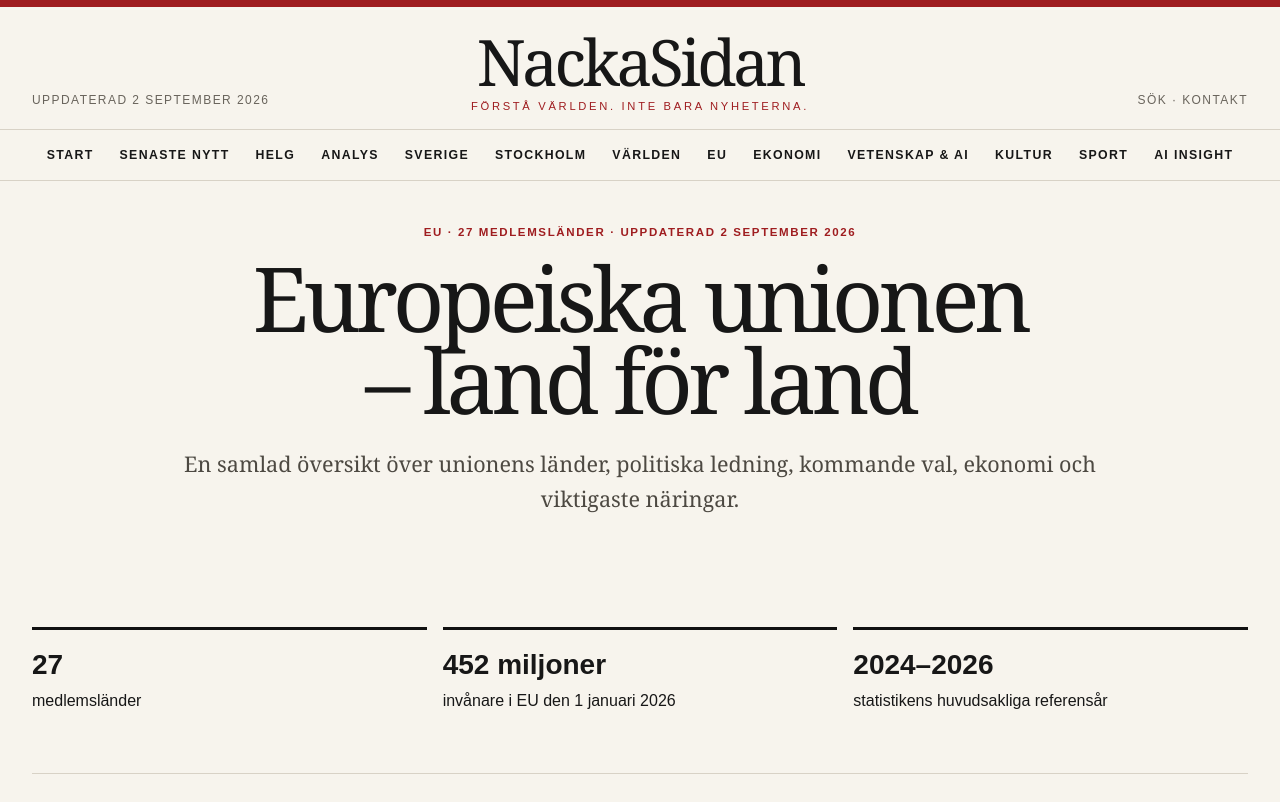
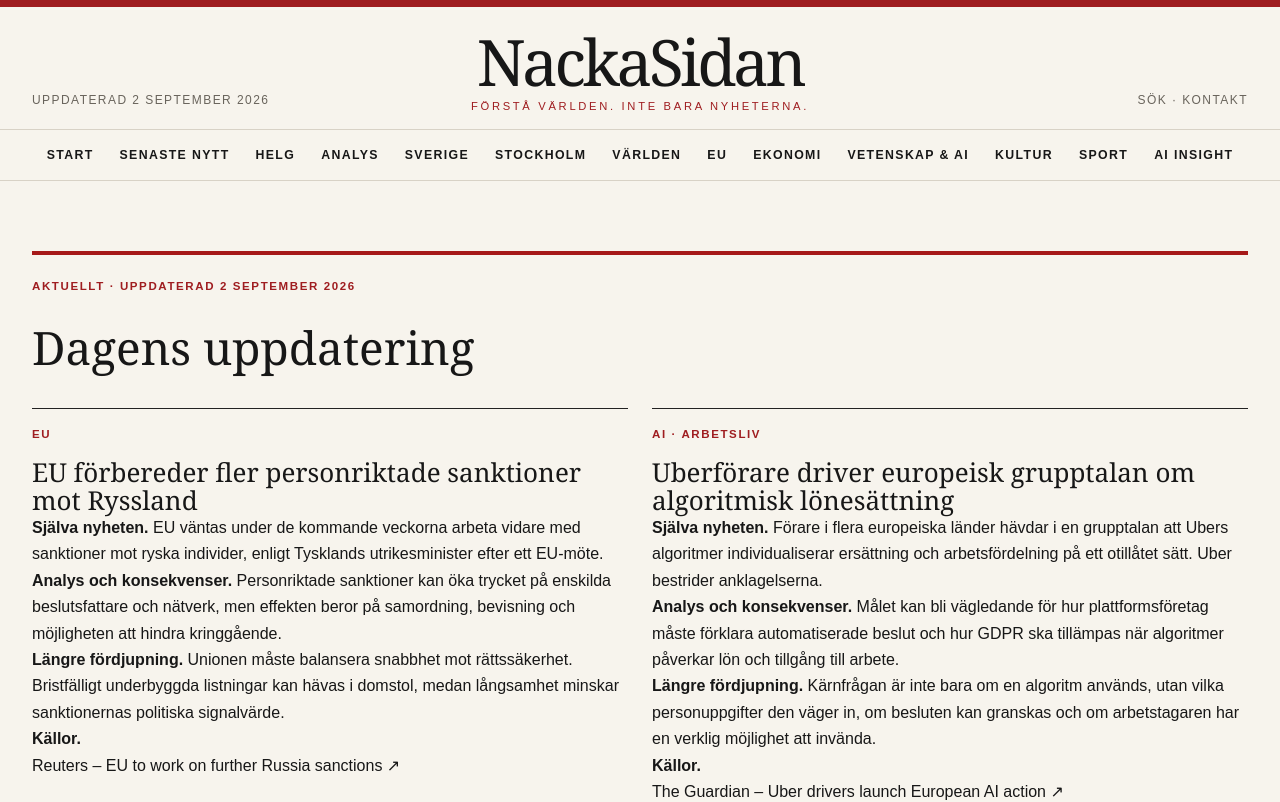
Before and after one commit to Djurgarden2019/NackaSidan-2026, a Next.js app: page /eu in a window 1280 px wide. Shown: the top 802 px of the page. Built offline with nearby package versions, Linux system fonts and the light colour scheme.

Commit message:
Lägg till dagsuppdatering på eu

```diff
--- a/app/eu/page.tsx
+++ b/app/eu/page.tsx
@@ -1,10 +1,11 @@
+import DailyDeskUpdate from '../../components/DailyDeskUpdate';
 import type { Metadata } from 'next';
 import { euCountries } from '../../content/euCountries';
 
 export const metadata: Metadata = {title:'EU:s 27 medlemsländer',description:'Fakta om EU-ländernas huvudstäder, befolkning, yta, ledare, val, ekonomi och industrier.'};
 
 export default function EuPage(){
- return <main id="main-content"><div className="shell">
+ return <main id="main-content"><DailyDeskUpdate desk="eu"/><div className="shell">
   <header className="page-hero"><div className="kicker">EU · 27 medlemsländer · Uppdaterad 2 september 2026</div><h1>Europeiska unionen – land för land</h1><p>En samlad översikt över unionens länder, politiska ledning, kommande val, ekonomi och viktigaste näringar.</p></header>
   <section className="section no-top" style={{display:'grid',gridTemplateColumns:'repeat(auto-fit,minmax(180px,1fr))',gap:16}}>
    <div style={{borderTop:'3px solid #111',paddingTop:12}}><strong style={{fontSize:28}}>27</strong><p>medlemsländer</p></div>
```
